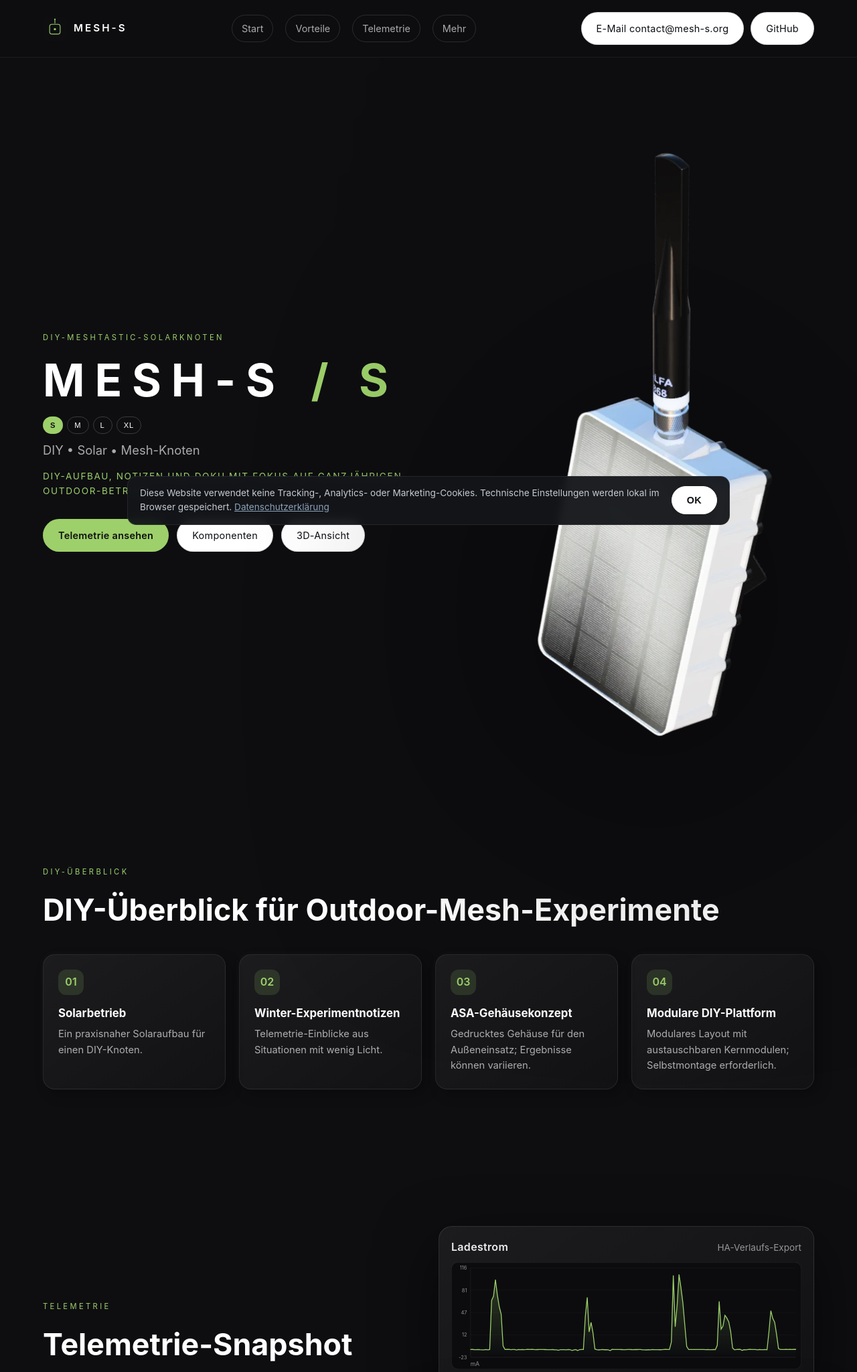
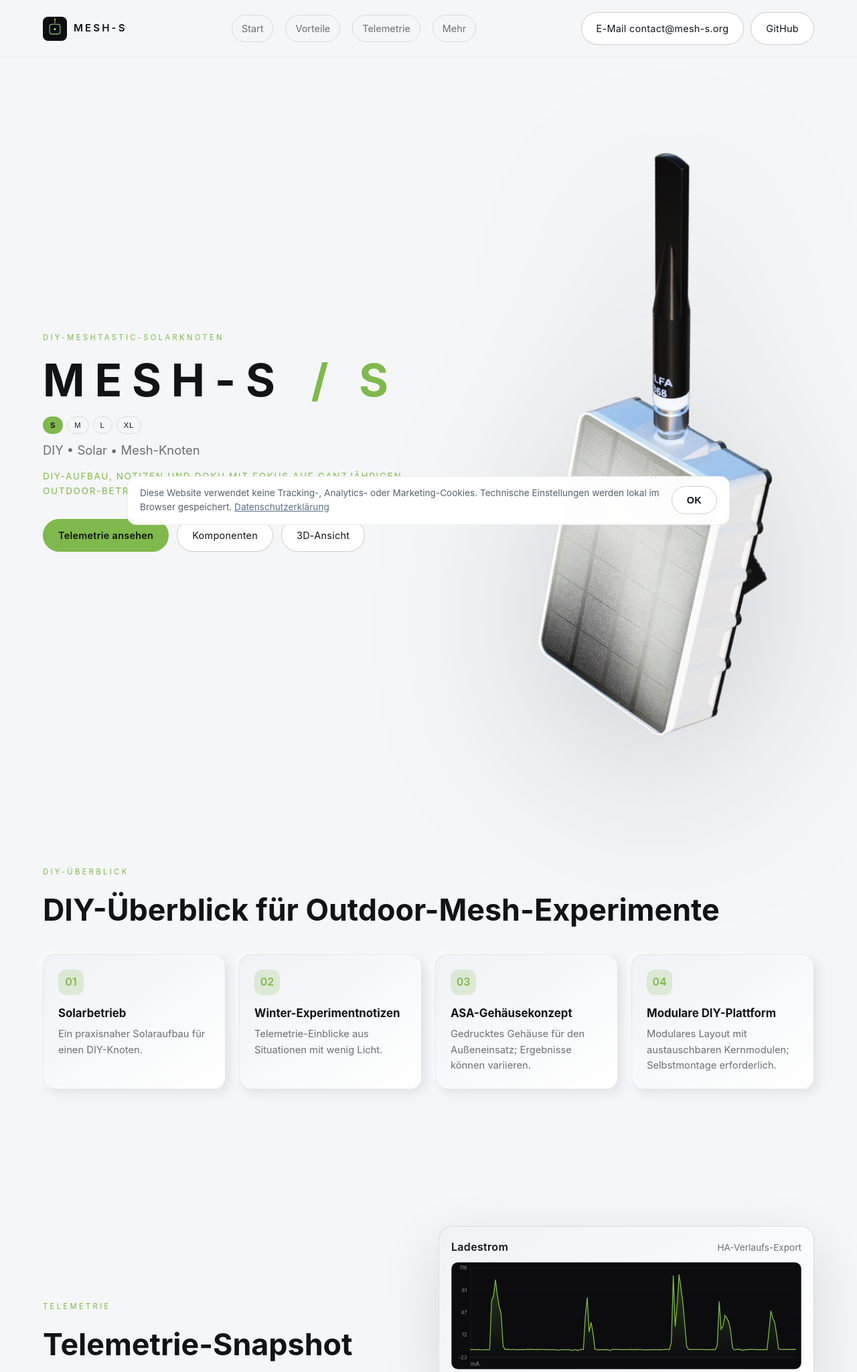
Before and after one commit to Skrap87/mesh-s.org, a PHP site: page / in a window 1280 px wide. Shown: the top 2049 px of the page at 67% size. Run offline with PHP 8.4, Linux system fonts and the light colour scheme.

Commit message:
Add theme tokens and light/dark support

```diff
--- a/site/impressum.html
+++ b/site/impressum.html
@@ -9,6 +9,7 @@
   <link rel="apple-touch-icon" href="assets/apple-touch-icon.png">
   <meta name="viewport" content="width=device-width, initial-scale=1">
   <link rel="stylesheet" href="styles.css">
+  <link rel="stylesheet" href="themes.css">
 </head>
 <body>
   <header>
--- a/site/index.html
+++ b/site/index.html
@@ -9,6 +9,7 @@
   <link rel="apple-touch-icon" href="assets/apple-touch-icon.png">
   <meta name="viewport" content="width=device-width, initial-scale=1">
   <link rel="stylesheet" href="styles.css">
+  <link rel="stylesheet" href="themes.css">
 </head>
 <body>
   <header>
--- a/site/privacy.html
+++ b/site/privacy.html
@@ -9,6 +9,7 @@
   <link rel="apple-touch-icon" href="assets/apple-touch-icon.png">
   <meta name="viewport" content="width=device-width, initial-scale=1">
   <link rel="stylesheet" href="styles.css">
+  <link rel="stylesheet" href="themes.css">
 </head>
 <body>
   <header>
--- a/site/styles.css
+++ b/site/styles.css
@@ -1,12 +1,5 @@
-/* 01. Design tokens */
+/* 01. Layout tokens */
 :root {
-  --bg: #0e0e11;
-  --fg: #ffffff;
-  --muted: rgba(255, 255, 255, 0.65);
-  --accent: #9dd06a;
-  --card: rgba(255, 255, 255, 0.04);
-  --card-border: rgba(255, 255, 255, 0.08);
-  --soft-shadow: 0 18px 40px rgba(0, 0, 0, 0.35);
   --radius: 18px;
 }
 
@@ -66,9 +68,9 @@ header {
   position: sticky;
   top: 0;
   z-index: 50;
-  background: rgba(14, 14, 17, 0.9);
+  background: var(--surface-header);
   backdrop-filter: blur(12px);
-  border-bottom: 1px solid rgba(255, 255, 255, 0.06);
+  border-bottom: 1px solid var(--border-subtle);
 }
 
 .nav {
@@ -115,7 +117,7 @@ header {
   gap: 6px;
   padding: 8px 14px;
   border-radius: 999px;
-  border: 1px solid rgba(255, 255, 255, 0.12);
+  border: 1px solid var(--border);
   color: var(--muted);
   transition: all 0.2s ease;
 }
@@ -198,35 +200,37 @@ header {
   display: inline-flex;
   padding: 12px 22px;
   border-radius: 999px;
-  border: 1px solid rgba(255, 255, 255, 0.12);
+  border: 1px solid var(--btn-border);
   font-size: 0.9rem;
   letter-spacing: 0.02em;
-  color: var(--muted);
+  color: var(--btn-fg);
+  background: var(--btn-bg);
   transition: all 0.2s ease;
   white-space: nowrap;
 }
 
 .btn:hover {
-  border-color: rgba(255, 255, 255, 0.3);
+  border-color: var(--border-strong);
+  background: var(--btn-hover-bg);
   transform: translateY(-1px);
 }
 
 .btn-accent {
   background: var(--accent);
   border-color: transparent;
-  color: #0e0e11;
+  color: var(--accent-fg);
   font-weight: 600;
 }
 
 .btn-outline {
-  background: #ffffff;
-  border: 1px solid rgba(0, 0, 0, 0.15);
-  color: #0b0d12;
+  background: var(--btn-outline-bg);
+  border: 1px solid var(--btn-outline-border);
+  color: var(--btn-outline-fg);
 }
 
 .btn-outline:hover {
-  background: #f2f3f5;
-  border-color: rgba(0, 0, 0, 0.25);
+  background: var(--btn-outline-hover-bg);
+  border-color: var(--btn-outline-hover-border);
 }
 
 .variant-switch {
@@ -240,7 +244,7 @@ header {
 .variant-option {
   padding: 6px 10px;
   border-radius: 999px;
-  border: 1px solid rgba(255, 255, 255, 0.18);
+  border: 1px solid var(--border);
   font-size: 0.7rem;
   letter-spacing: 0.08em;
   background: transparent;
@@ -250,13 +254,13 @@ header {
 }
 
 .variant-option:hover {
-  border-color: rgba(255, 255, 255, 0.4);
+  border-color: var(--border-strong);
 }
 
 .variant-option.is-active {
   background: var(--accent);
   border-color: transparent;
-  color: #0e0e11;
+  color: var(--accent-fg);
   font-weight: 600;
 }
 
@@ -381,7 +385,7 @@ header {
 .hero-visual img {
   width: min(400px, 70vw);
   max-width: none;
-  filter: drop-shadow(0 90px 180px rgba(0, 0, 0, 0.85));
+  filter: var(--hero-drop-shadow);
 }
 
 .card-grid {
@@ -395,9 +399,9 @@ header {
   min-height: 150px;
   padding: 22px;
   border-radius: var(--radius);
-  border: 1px solid var(--card-border);
-  background: linear-gradient(145deg, rgba(255, 255, 255, 0.06), rgba(255, 255, 255, 0.02));
-  box-shadow: 8px 8px 18px rgba(0, 0, 0, 0.25), -4px -4px 10px rgba(255, 255, 255, 0.02);
+  border: 1px solid var(--border-soft);
+  background: linear-gradient(145deg, var(--surface-2), var(--surface));
+  box-shadow: var(--shadow-card);
 }
 
 .card .icon {
@@ -407,7 +411,7 @@ header {
   border-radius: 12px;
   display: grid;
   place-items: center;
-  background: rgba(157, 208, 106, 0.15);
+  background: var(--accent-soft);
   color: var(--accent);
   font-weight: 600;
 }
@@ -877,7 +881,7 @@ header {
 .graph-title,
 .winter-title {
   font-weight: 600;
-  color: rgba(255, 255, 255, 0.92);
+  color: var(--fg);
 }
 
 .graph-title {
@@ -887,7 +891,7 @@ header {
 .graph-note,
 .winter-note {
   font-size: 0.85rem;
-  color: rgba(255, 255, 255, 0.55);
+  color: var(--muted);
 }
 
 .graph-card img,
@@ -1025,32 +1029,32 @@ header {
   margin: 0 auto;
   padding: 14px 18px;
   border-radius: 14px;
-  border: 1px solid rgba(255, 255, 255, 0.08);
-  background: rgba(20, 22, 26, 0.95);
+  border: 1px solid var(--border-soft);
+  background: var(--surface-cookie);
   backdrop-filter: blur(6px);
 }
 
 .cookie-banner p {
   margin: 0;
   font-size: 0.85rem;
-  color: #c7cbd1;
+  color: var(--cookie-text);
 }
 
 .cookie-banner a {
-  color: #8da2b8;
+  color: var(--link-muted);
   text-decoration: underline;
 }
 
 .cookie-banner .btn {
-  background: #ffffff;
-  border-color: #ffffff;
-  color: #0f1115;
+  background: var(--btn-outline-bg);
+  border-color: var(--btn-outline-border);
+  color: var(--btn-outline-fg);
   font-weight: 600;
 }
 
 .cookie-banner .btn:hover {
-  background: #e6e8eb;
-  border-color: #e6e8eb;
+  background: var(--btn-outline-hover-bg);
+  border-color: var(--btn-outline-hover-border);
 }
 
 /* Footer */
--- /dev/null
+++ b/site/themes.css
@@ -0,0 +1,287 @@
+/* Theme tokens */
+:root,
+html[data-theme="dark"] {
+  color-scheme: dark;
+  --bg: #0e0e11;
+  --fg: #f9fafb;
+  --muted: rgba(249, 250, 251, 0.65);
+  --muted-strong: rgba(249, 250, 251, 0.85);
+  --accent: #9dd06a;
+  --accent-2: #baff5c;
+  --accent-fg: #0e0e11;
+  --accent-soft: rgba(157, 208, 106, 0.15);
+  --accent-strong: rgba(157, 208, 106, 0.7);
+  --surface: rgba(255, 255, 255, 0.04);
+  --surface-2: rgba(255, 255, 255, 0.08);
+  --surface-alt: rgba(255, 255, 255, 0.01);
+  --surface-header: rgba(14, 14, 17, 0.9);
+  --surface-menu: rgba(14, 14, 17, 0.97);
+  --surface-panel: rgba(12, 14, 18, 0.92);
+  --surface-panel-strong: rgba(12, 14, 18, 0.96);
+  --surface-muted: #1a1a1f;
+  --surface-cookie: rgba(20, 22, 26, 0.95);
+  --surface-graph: #0c0c0f;
+  --surface-canvas: rgba(8, 9, 13, 0.9);
+  --border: rgba(255, 255, 255, 0.12);
+  --border-soft: rgba(255, 255, 255, 0.08);
+  --border-subtle: rgba(255, 255, 255, 0.06);
+  --border-strong: rgba(255, 255, 255, 0.3);
+  --shadow: 0 30px 90px rgba(0, 0, 0, 0.55);
+  --shadow-soft: 0 18px 40px rgba(0, 0, 0, 0.35);
+  --shadow-strong: 0 22px 70px rgba(0, 0, 0, 0.6);
+  --shadow-card: 8px 8px 18px rgba(0, 0, 0, 0.25), -4px -4px 10px rgba(255, 255, 255, 0.02);
+  --shadow-inset: rgba(0, 0, 0, 0.25);
+  --hero-drop-shadow: drop-shadow(0 90px 180px rgba(0, 0, 0, 0.85));
+  --btn-bg: transparent;
+  --btn-border: var(--border);
+  --btn-fg: var(--muted);
+  --btn-hover-bg: rgba(255, 255, 255, 0.04);
+  --btn-outline-bg: #ffffff;
+  --btn-outline-border: rgba(0, 0, 0, 0.15);
+  --btn-outline-fg: #0b0d12;
+  --btn-outline-hover-bg: #f2f3f5;
+  --btn-outline-hover-border: rgba(0, 0, 0, 0.25);
+  --btn-secondary-bg: rgba(255, 255, 255, 0.1);
+  --btn-secondary-border: rgba(255, 255, 255, 0.28);
+  --btn-secondary-fg: #ffffff;
+  --btn-secondary-hover-bg: rgba(157, 208, 106, 0.22);
+  --btn-secondary-hover-border: rgba(157, 208, 106, 0.7);
+  --table-bg: rgba(255, 255, 255, 0.06);
+  --table-row: transparent;
+  --table-row-alt: rgba(255, 255, 255, 0.035);
+  --table-divider: rgba(255, 255, 255, 0.08);
+  --table-row-optional: rgba(86, 180, 255, 0.08);
+  --table-row-optional-border: rgba(86, 180, 255, 0.45);
+  --table-row-optional-hover: rgba(86, 180, 255, 0.11);
+  --table-row-alternative: rgba(255, 198, 92, 0.08);
+  --table-row-alternative-border: rgba(255, 198, 92, 0.5);
+  --table-row-alternative-hover: rgba(255, 198, 92, 0.11);
+  --table-row-choice: rgba(255, 255, 255, 0.04);
+  --table-card-bg: linear-gradient(180deg, rgba(255, 255, 255, 0.06), rgba(255, 255, 255, 0.03));
+  --table-card-shadow: 0 10px 30px rgba(0, 0, 0, 0.35);
+  --table-card-inset: rgba(255, 255, 255, 0.04);
+  --table-card-active-shadow: 0 14px 34px rgba(0, 0, 0, 0.42);
+  --table-card-focus-shadow: 0 18px 44px rgba(0, 0, 0, 0.45);
+  --badge-required-bg: rgba(255, 255, 255, 0.06);
+  --badge-required-border: rgba(255, 255, 255, 0.16);
+  --badge-required-fg: var(--muted);
+  --badge-optional-bg: rgba(86, 180, 255, 0.18);
+  --badge-optional-border: rgba(86, 180, 255, 0.4);
+  --badge-optional-fg: #cfe9ff;
+  --badge-alternative-bg: rgba(255, 198, 92, 0.18);
+  --badge-alternative-border: rgba(255, 198, 92, 0.45);
+  --badge-alternative-fg: #ffe3b3;
+  --badge-choice-bg: rgba(186, 133, 255, 0.2);
+  --badge-choice-border: rgba(186, 133, 255, 0.45);
+  --badge-choice-fg: #ead7ff;
+  --legend-required: rgba(255, 255, 255, 0.85);
+  --legend-optional: #cfe9ff;
+  --legend-choice: #ead7ff;
+  --overlay: rgba(10, 12, 17, 0.72);
+  --overlay-strong: rgba(0, 0, 0, 0.85);
+  --viewer-stage-bg: radial-gradient(circle at top, rgba(20, 22, 33, 0.9), rgba(8, 9, 13, 0.95));
+  --link-muted: #8da2b8;
+  --cookie-text: #c7cbd1;
+  --danger: #f2b3b3;
+}
+
+@media (prefers-color-scheme: light) {
+  :root {
+    color-scheme: light;
+    --bg: #f5f6f8;
+    --fg: #111317;
+    --muted: rgba(17, 19, 23, 0.6);
+    --muted-strong: rgba(17, 19, 23, 0.82);
+    --accent: #7fb84c;
+    --accent-2: #6ea03a;
+    --accent-fg: #0f1115;
+    --accent-soft: rgba(127, 184, 76, 0.2);
+    --accent-strong: rgba(127, 184, 76, 0.55);
+    --surface: #ffffff;
+    --surface-2: #f0f2f5;
+    --surface-alt: #f8f9fb;
+    --surface-header: rgba(245, 246, 248, 0.92);
+    --surface-menu: rgba(255, 255, 255, 0.98);
+    --surface-panel: #ffffff;
+    --surface-panel-strong: #f6f8fb;
+    --surface-muted: #e4e6ea;
+    --surface-cookie: rgba(255, 255, 255, 0.95);
+    --surface-graph: #ffffff;
+    --surface-canvas: #f1f3f6;
+    --border: rgba(17, 19, 23, 0.12);
+    --border-soft: rgba(17, 19, 23, 0.08);
+    --border-subtle: rgba(17, 19, 23, 0.06);
+    --border-strong: rgba(17, 19, 23, 0.28);
+    --shadow: 0 30px 90px rgba(17, 19, 23, 0.12);
+    --shadow-soft: 0 18px 40px rgba(17, 19, 23, 0.08);
+    --shadow-strong: 0 22px 70px rgba(17, 19, 23, 0.18);
+    --shadow-card: 6px 6px 16px rgba(17, 19, 23, 0.08), -4px -4px 10px rgba(255, 255, 255, 0.6);
+    --shadow-inset: rgba(17, 19, 23, 0.12);
+    --hero-drop-shadow: drop-shadow(0 60px 130px rgba(17, 19, 23, 0.18));
+    --btn-bg: rgba(255, 255, 255, 0.7);
+    --btn-border: rgba(17, 19, 23, 0.18);
+    --btn-fg: rgba(17, 19, 23, 0.7);
+    --btn-hover-bg: #ffffff;
+    --btn-outline-bg: #ffffff;
+    --btn-outline-border: rgba(17, 19, 23, 0.2);
+    --btn-outline-fg: #111317;
+    --btn-outline-hover-bg: #f1f3f6;
+    --btn-outline-hover-border: rgba(17, 19, 23, 0.3);
+    --btn-secondary-bg: #ffffff;
+    --btn-secondary-border: rgba(17, 19, 23, 0.25);
+    --btn-secondary-fg: #111317;
+    --btn-secondary-hover-bg: rgba(127, 184, 76, 0.18);
+    --btn-secondary-hover-border: rgba(127, 184, 76, 0.55);
+    --table-bg: #f1f3f6;
+    --table-row: #ffffff;
+    --table-row-alt: #f7f8fa;
+    --table-divider: rgba(17, 19, 23, 0.08);
+    --table-row-optional: rgba(86, 145, 208, 0.12);
+    --table-row-optional-border: rgba(86, 145, 208, 0.4);
+    --table-row-optional-hover: rgba(86, 145, 208, 0.18);
+    --table-row-alternative: rgba(255, 198, 92, 0.2);
+    --table-row-alternative-border: rgba(255, 198, 92, 0.5);
+    --table-row-alternative-hover: rgba(255, 198, 92, 0.28);
+    --table-row-choice: #f0f2f5;
+    --table-card-bg: linear-gradient(180deg, #ffffff, #f4f6f9);
+    --table-card-shadow: 0 10px 22px rgba(17, 19, 23, 0.12);
+    --table-card-inset: rgba(255, 255, 255, 0.6);
+    --table-card-active-shadow: 0 14px 26px rgba(17, 19, 23, 0.18);
+    --table-card-focus-shadow: 0 18px 30px rgba(17, 19, 23, 0.2);
+    --badge-required-bg: rgba(17, 19, 23, 0.06);
+    --badge-required-border: rgba(17, 19, 23, 0.16);
+    --badge-required-fg: rgba(17, 19, 23, 0.7);
+    --badge-optional-bg: rgba(86, 145, 208, 0.18);
+    --badge-optional-border: rgba(86, 145, 208, 0.45);
+    --badge-optional-fg: #1f4f7a;
+    --badge-alternative-bg: rgba(255, 198, 92, 0.25);
+    --badge-alternative-border: rgba(255, 198, 92, 0.55);
+    --badge-alternative-fg: #7a4a00;
+    --badge-choice-bg: rgba(171, 133, 220, 0.2);
+    --badge-choice-border: rgba(171, 133, 220, 0.5);
+    --badge-choice-fg: #4a2a78;
+    --legend-required: rgba(17, 19, 23, 0.85);
+    --legend-optional: #1f4f7a;
+    --legend-choice: #4a2a78;
+    --overlay: rgba(233, 236, 241, 0.82);
+    --overlay-strong: rgba(20, 22, 26, 0.7);
+    --viewer-stage-bg: radial-gradient(circle at top, rgba(247, 249, 252, 0.95), rgba(230, 233, 238, 0.95));
+    --link-muted: #5a6d85;
+    --cookie-text: #56606c;
+    --danger: #b23a3a;
+  }
+}
+
+html[data-theme="light"] {
+  color-scheme: light;
+  --bg: #f5f6f8;
+  --fg: #111317;
+  --muted: rgba(17, 19, 23, 0.6);
+  --muted-strong: rgba(17, 19, 23, 0.82);
+  --accent: #7fb84c;
+  --accent-2: #6ea03a;
+  --accent-fg: #0f1115;
+  --accent-soft: rgba(127, 184, 76, 0.2);
+  --accent-strong: rgba(127, 184, 76, 0.55);
+  --surface: #ffffff;
+  --surface-2: #f0f2f5;
+  --surface-alt: #f8f9fb;
+  --surface-header: rgba(245, 246, 248, 0.92);
+  --surface-menu: rgba(255, 255, 255, 0.98);
+  --surface-panel: #ffffff;
+  --surface-panel-strong: #f6f8fb;
+  --surface-muted: #e4e6ea;
+  --surface-cookie: rgba(255, 255, 255, 0.95);
+  --surface-graph: #ffffff;
+  --surface-canvas: #f1f3f6;
+  --border: rgba(17, 19, 23, 0.12);
+  --border-soft: rgba(17, 19, 23, 0.08);
+  --border-subtle: rgba(17, 19, 23, 0.06);
+  --border-strong: rgba(17, 19, 23, 0.28);
+  --shadow: 0 30px 90px rgba(17, 19, 23, 0.12);
+  --shadow-soft: 0 18px 40px rgba(17, 19, 23, 0.08);
+  --shadow-strong: 0 22px 70px rgba(17, 19, 23, 0.18);
+  --shadow-card: 6px 6px 16px rgba(17, 19, 23, 0.08), -4px -4px 10px rgba(255, 255, 255, 0.6);
+  --shadow-inset: rgba(17, 19, 23, 0.12);
+  --hero-drop-shadow: drop-shadow(0 60px 130px rgba(17, 19, 23, 0.18));
+  --btn-bg: rgba(255, 255, 255, 0.7);
+  --btn-border: rgba(17, 19, 23, 0.18);
+  --btn-fg: rgba(17, 19, 23, 0.7);
+  --btn-hover-bg: #ffffff;
+  --btn-outline-bg: #ffffff;
+  --btn-outline-border: rgba(17, 19, 23, 0.2);
+  --btn-outline-fg: #111317;
+  --btn-outline-hover-bg: #f1f3f6;
+  --btn-outline-hover-border: rgba(17, 19, 23, 0.3);
+  --btn-secondary-bg: #ffffff;
+  --btn-secondary-border: rgba(17, 19, 23, 0.25);
+  --btn-secondary-fg: #111317;
+  --btn-secondary-hover-bg: rgba(127, 184, 76, 0.18);
+  --btn-secondary-hover-border: rgba(127, 184, 76, 0.55);
+  --table-bg: #f1f3f6;
+  --table-row: #ffffff;
+  --table-row-alt: #f7f8fa;
+  --table-divider: rgba(17, 19, 23, 0.08);
+  --table-row-optional: rgba(86, 145, 208, 0.12);
+  --table-row-optional-border: rgba(86, 145, 208, 0.4);
+  --table-row-optional-hover: rgba(86, 145, 208, 0.18);
+  --table-row-alternative: rgba(255, 198, 92, 0.2);
+  --table-row-alternative-border: rgba(255, 198, 92, 0.5);
+  --table-row-alternative-hover: rgba(255, 198, 92, 0.28);
+  --table-row-choice: #f0f2f5;
+  --table-card-bg: linear-gradient(180deg, #ffffff, #f4f6f9);
+  --table-card-shadow: 0 10px 22px rgba(17, 19, 23, 0.12);
+  --table-card-inset: rgba(255, 255, 255, 0.6);
+  --table-card-active-shadow: 0 14px 26px rgba(17, 19, 23, 0.18);
+  --table-card-focus-shadow: 0 18px 30px rgba(17, 19, 23, 0.2);
+  --badge-required-bg: rgba(17, 19, 23, 0.06);
+  --badge-required-border: rgba(17, 19, 23, 0.16);
+  --badge-required-fg: rgba(17, 19, 23, 0.7);
+  --badge-optional-bg: rgba(86, 145, 208, 0.18);
+  --badge-optional-border: rgba(86, 145, 208, 0.45);
+  --badge-optional-fg: #1f4f7a;
+  --badge-alternative-bg: rgba(255, 198, 92, 0.25);
+  --badge-alternative-border: rgba(255, 198, 92, 0.55);
+  --badge-alternative-fg: #7a4a00;
+  --badge-choice-bg: rgba(171, 133, 220, 0.2);
+  --badge-choice-border: rgba(171, 133, 220, 0.5);
+  --badge-choice-fg: #4a2a78;
+  --legend-required: rgba(17, 19, 23, 0.85);
+  --legend-optional: #1f4f7a;
+  --legend-choice: #4a2a78;
+  --overlay: rgba(233, 236, 241, 0.82);
+  --overlay-strong: rgba(20, 22, 26, 0.7);
+  --viewer-stage-bg: radial-gradient(circle at top, rgba(247, 249, 252, 0.95), rgba(230, 233, 238, 0.95));
+  --link-muted: #5a6d85;
+  --cookie-text: #56606c;
+  --danger: #b23a3a;
+}
+
+@media (pointer: coarse), (max-width: 900px) {
+  :root,
+  html[data-theme="dark"] {
+    --border: rgba(255, 255, 255, 0.2);
+    --border-soft: rgba(255, 255, 255, 0.14);
+    --border-subtle: rgba(255, 255, 255, 0.1);
+    --btn-border: var(--border);
+    --table-divider: var(--border-soft);
+  }
+
+  @media (prefers-color-scheme: light) {
+    :root {
+      --border: rgba(17, 19, 23, 0.18);
+      --border-soft: rgba(17, 19, 23, 0.14);
+      --border-subtle: rgba(17, 19, 23, 0.1);
+      --btn-border: var(--border);
+      --table-divider: var(--border-soft);
+    }
+  }
+
+  html[data-theme="light"] {
+    --border: rgba(17, 19, 23, 0.18);
+    --border-soft: rgba(17, 19, 23, 0.14);
+    --border-subtle: rgba(17, 19, 23, 0.1);
+    --btn-border: var(--border);
+    --table-divider: var(--border-soft);
+  }
+}
--- a/site/viewer.html
+++ b/site/viewer.html
@@ -8,6 +8,7 @@
   <link rel="icon" href="assets/favicon.svg" type="image/svg+xml">
   <link rel="apple-touch-icon" href="assets/apple-touch-icon.png">
   <link rel="stylesheet" href="styles.css">
+  <link rel="stylesheet" href="themes.css">
 </head>
 <body>
   <main class="viewer-page">
```
Also changed, not shown: other parts of site/styles.css (+123 -118 lines).
